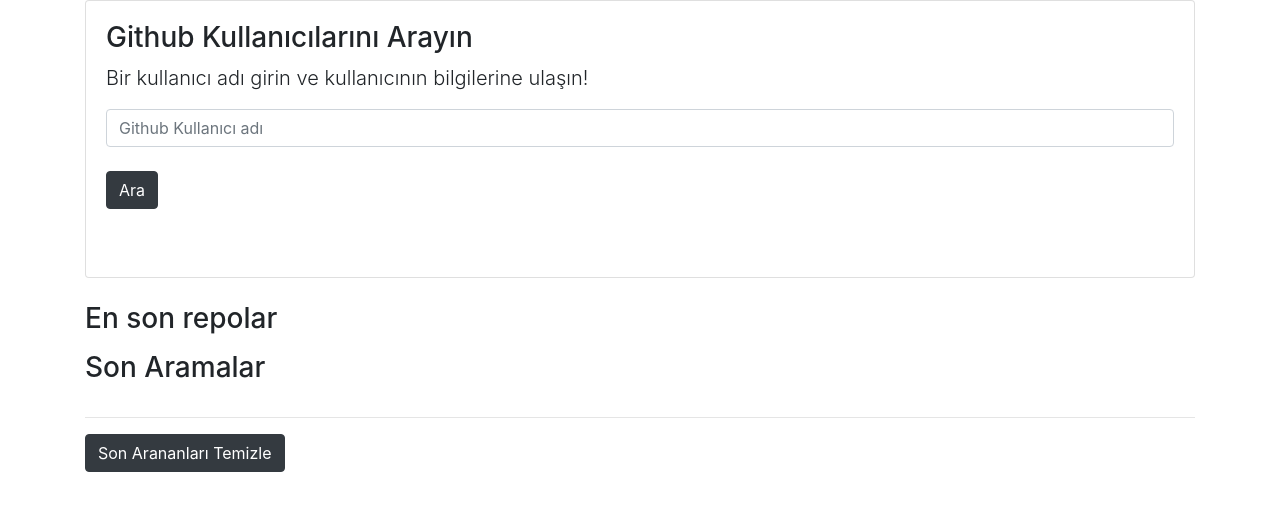
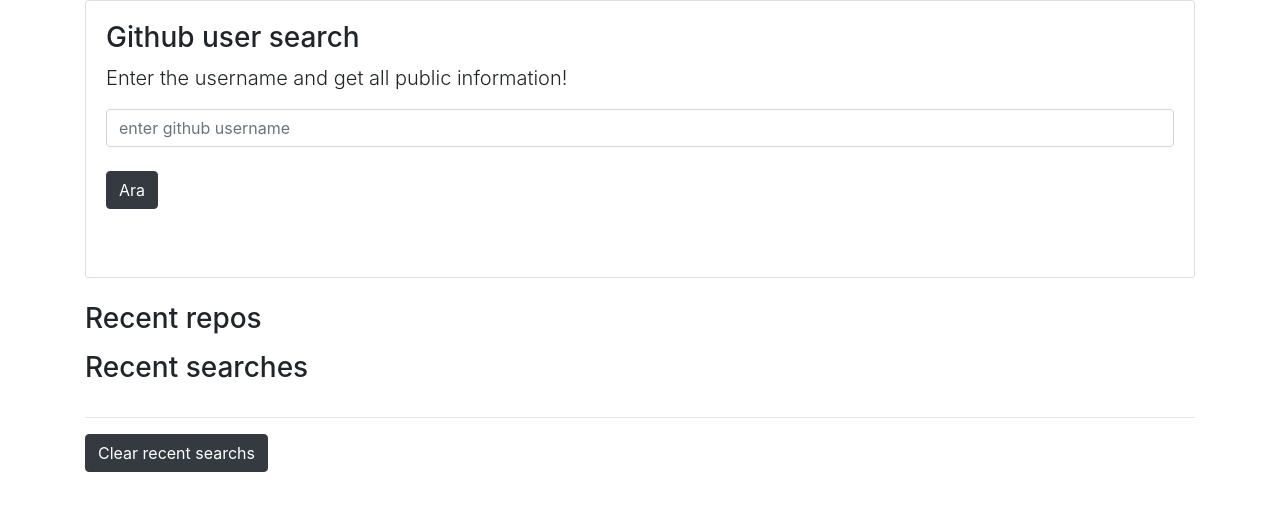
Before and after one commit to csahmetyilmaz/gitApi-Js-ES7, a plain HTML site: page index.html in a window 1280 px wide. Drawn offline with nearby package versions, Linux system fonts and the light colour scheme.

Commit message:
final 01

```diff
--- a/index.html
+++ b/index.html
@@ -18,12 +18,12 @@
 
     <div class="container searchContainer">
         <div class="search card card-body">
-            <h3>Github Kullanıcılarını Arayın</h3>
+            <h3>Github user search</h3>
             <p class="lead">
-                Bir kullanıcı adı girin ve kullanıcının bilgilerine ulaşın!
+                Enter the username and get all public information!
             </p>
             <form id = "github-form">
-                <input type="text" name="githubname" id="githubname" class = "form-control" placeholder="Github Kullanıcı adı">
+                <input type="text" name="githubname" id="githubname" class = "form-control" placeholder="enter github username">
                 <br>
                 <button type = "submit" class ="btn btn-dark">Ara</button>
             </form>
@@ -79,7 +79,7 @@
 
 
 
-            <h3 class="page-heading mb-3">En son repolar</h3>
+            <h3 class="page-heading mb-3">Recent repos</h3>
             <div id="repos">
 
                  <!-- <div class="mb-2 card-body">
@@ -90,11 +90,11 @@
                         </div>
                         <div class="col-md-6">
                             <button class="btn btn-secondary">
-                                Starlar  <span class="badge badge-light" id="repoStar"></span>
+                                Stars  <span class="badge badge-light" id="repoStar"></span>
                             </button>
 
                             <button class="btn btn-info">
-                                Forklar  <span class="badge badge-light" id ="repoFork"></span>
+                                Forks  <span class="badge badge-light" id ="repoFork"></span>
                             </button>
 
                         </div>
@@ -104,14 +104,14 @@
 
             </div>
 
-            <h3 class="page-heading mb-3">Son Aramalar</h3>
+            <h3 class="page-heading mb-3">Recent searches</h3>
 
             <div id="lastSearch" style ="margin-bottom: 100px;">
                 <ul class ="list-group" id = "last-users">
                     <!-- <li class="list-group-item">asdaskdjkasjkşdjşasjd</li> -->
                 </ul>
                 <hr>
-                <button id ="clear-last-users" class="btn btn-dark">Son Arananları Temizle</button>
+                <button id ="clear-last-users" class="btn btn-dark">Clear recent searchs</button>
 
             </div>
 
--- a/ui.js
+++ b/ui.js
@@ -70,11 +70,11 @@
                         </div>
                         <div class="col-md-6">
                             <button class="btn btn-secondary">
-                                Starlar  <span class="badge badge-light" id="repoStar">${repo.stargazers_count}</span>
+                                Stars  <span class="badge badge-light" id="repoStar">${repo.stargazers_count}</span>
                             </button>
 
                             <button class="btn btn-info">
-                                Forklar  <span class="badge badge-light" id ="repoFork">${repo.forks_count}</span>
+                                Forks  <span class="badge badge-light" id ="repoFork">${repo.forks_count}</span>
                             </button>
 
                         </div>
```
Also changed, not shown: 1 other file.
